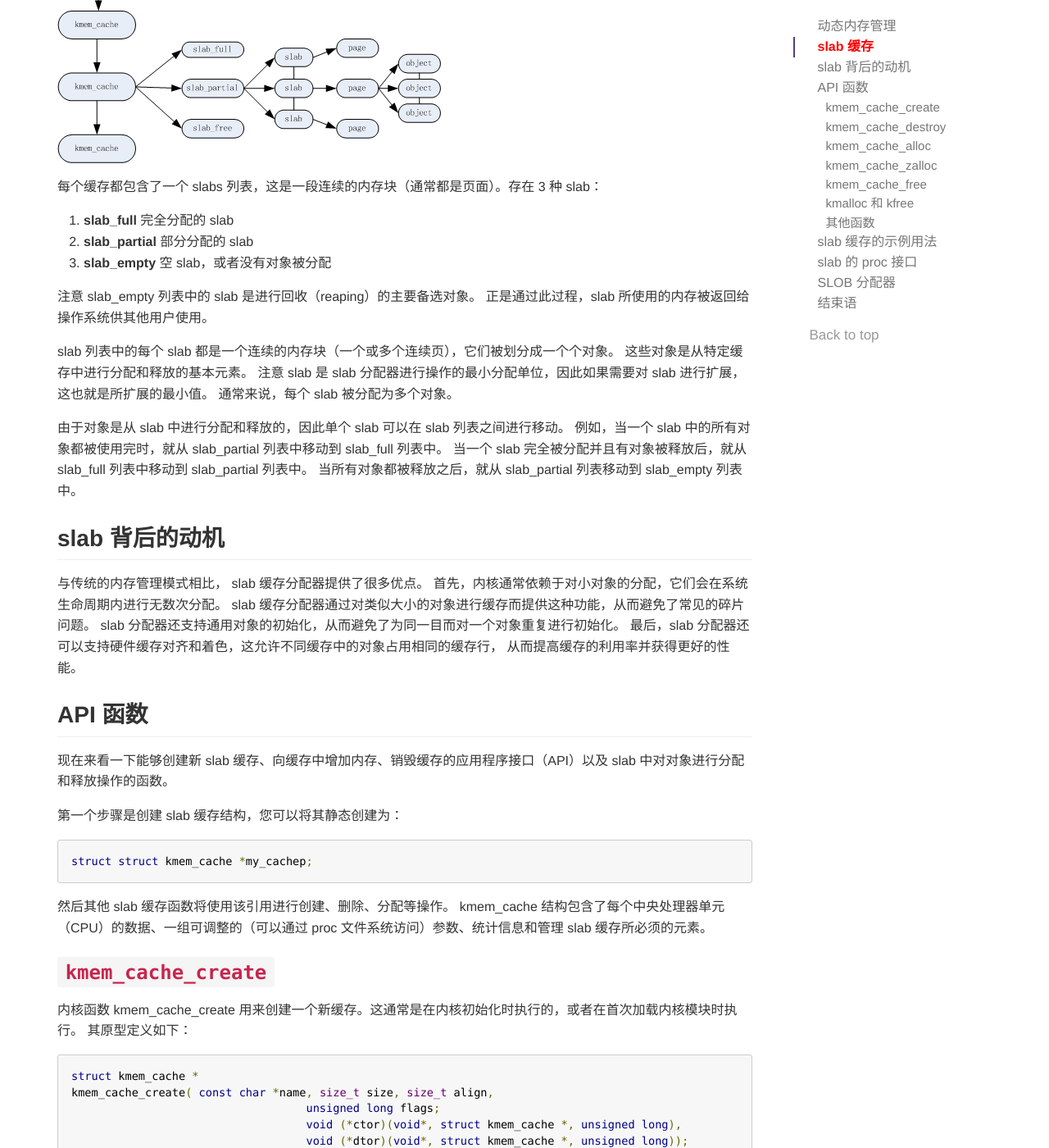
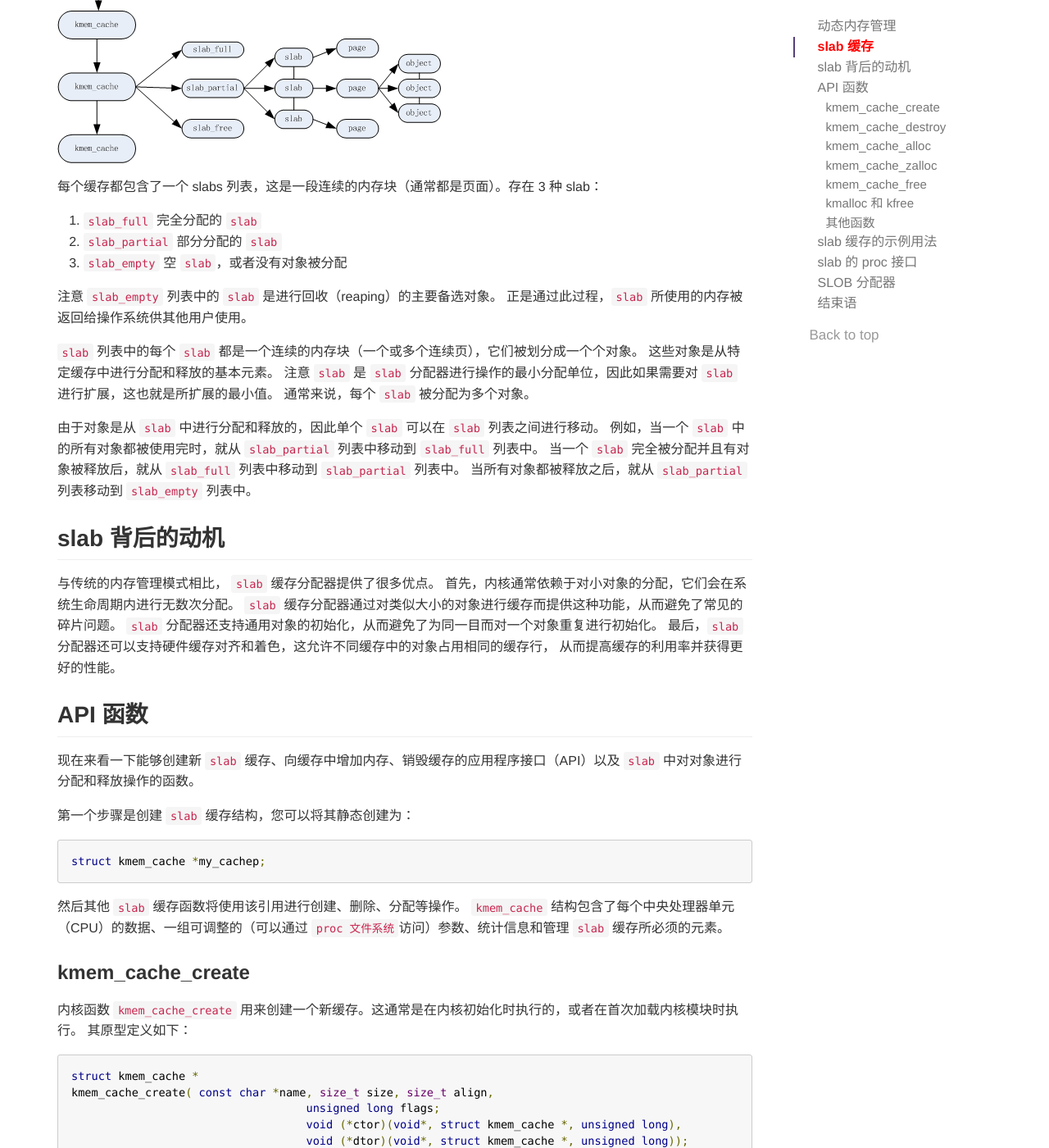
Before and after one commit to ruleless/ruleless.github.io, a Jekyll site: the page built from _posts/2016-05-07-mem-ibm-slab.md, in a window 1280 px wide and 1400 px high, scrolled down 1387 px. Shown: the whole window at 82% size. Built offline with Jekyll 4.4.1, drawn with Linux system fonts in a browser that asks for light colours; comment, search, counter and statistics services are not loaded; some of the changed text lies outside the part shown.

Commit message:
update article(slab mem)

````diff
--- a/_posts/2016-05-07-mem-ibm-slab.md
+++ b/_posts/2016-05-07-mem-ibm-slab.md
@@ -18,7 +18,7 @@
   2. 最大化用于一般应用的可用内存（最小化管理开销）
 
 内存管理实际上是一种关于权衡的零和游戏。
-您可以开发一种使用少量内存进行管理的算法，但是要花费更多时间来管理可用内存。
+您可以开发一种使用少量内存进行管理的算法，但是要花费更多时间来管理可用内存；
 也可以开发一个算法来有效地管理内存，但却要使用更多的内存。
 最终，特定应用程序的需求将促使对这种权衡作出选择。
 
@@ -36,7 +36,7 @@
 
 另外一种方法称为 **buddy memory allocation** ，是一种更快的内存分配技术。
 它将内存划分为 2 的幂次方个分区，并使用 **best-fit** 方法来分配内存请求。
-当用户释放内存时，就会检查 buddy 块，查看其相邻的内存块是否也已经被释放。
+当用户释放内存时，就会检查 `buddy` 块，查看其相邻的内存块是否也已经被释放。
 如果是的话，将合并内存块以最小化内存碎片。
 这个算法的时间效率更高，但是由于使用 **best-fit** 方法的缘故，会产生内存浪费。
 
@@ -44,64 +44,64 @@
 
 ## slab 缓存
 
-Linux 所使用的 slab 分配器的基础是 Jeff Bonwick 为 SunOS 操作系统首次引入的一种算法。
+`Linux` 所使用的 `slab` 分配器的基础是 Jeff Bonwick 为 `SunOS` 操作系统首次引入的一种算法。
 Jeff 的分配器是围绕对象缓存进行的。在内核中，会为有限的对象集（例如文件描述符和其他常见结构）分配大量内存。
 Jeff 发现对内核中普通对象进行初始化所需的时间超过了对其进行分配和释放所需的时间。
 因此他的结论是不应该将内存释放回一个全局的内存池，而是将内存保持为针对特定目而初始化的状态。
-例如，如果内存被分配给了一个互斥锁，那么只需在为互斥锁首次分配内存时执行一次互斥锁初始化函数（mutex_init）即可。
+例如，如果内存被分配给了一个互斥锁，那么只需在为互斥锁首次分配内存时执行一次互斥锁初始化函数（`mutex_init`）即可。
 后续的内存分配不需要执行这个初始化函数，因为从上次释放和调用析构之后，它已经处于所需的状态中了。
 
 Linux slab 分配器使用了这种思想和其他一些思想来构建一个在空间和时间上都具有高效性的内存分配器。
 
-下图给出了 slab 结构的高层组织结构。在最高层是 cache_chain，这是一个 slab 缓存的链接列表。
-这对于 best-fit 算法非常有用，可以用来查找最适合所需要的分配大小的缓存（遍历列表）。
-cache_chain 的每个元素都是一个 kmem_cache 结构的引用（称为一个 cache）。
+下图给出了 `slab` 结构的高层组织结构。在最高层是 `cache_chain`，这是一个 `slab` 缓存的链接列表。
+这对于 **best-fit** 算法非常有用，可以用来查找最适合所需要的分配大小的缓存（遍历列表）。
+`cache_chain` 的每个元素都是一个 `kmem_cache` 结构的引用（称为一个 cache）。
 它定义了一个要管理的给定大小的对象池。
 
 ![](/images/mem/ibm-slab-structure.png)
 
 每个缓存都包含了一个 slabs 列表，这是一段连续的内存块（通常都是页面）。存在 3 种 slab：
 
-  1. **slab_full** 完全分配的 slab
-  2. **slab_partial** 部分分配的 slab
-  3. **slab_empty** 空 slab，或者没有对象被分配
+  1. `slab_full` 完全分配的 `slab`
+  2. `slab_partial` 部分分配的 `slab`
+  3. `slab_empty` 空 `slab`，或者没有对象被分配
 
-注意 slab_empty 列表中的 slab 是进行回收（reaping）的主要备选对象。
-正是通过此过程，slab 所使用的内存被返回给操作系统供其他用户使用。
+注意 `slab_empty` 列表中的 `slab` 是进行回收（reaping）的主要备选对象。
+正是通过此过程，`slab` 所使用的内存被返回给操作系统供其他用户使用。
 
-slab 列表中的每个 slab 都是一个连续的内存块（一个或多个连续页），它们被划分成一个个对象。
+`slab` 列表中的每个 `slab` 都是一个连续的内存块（一个或多个连续页），它们被划分成一个个对象。
 这些对象是从特定缓存中进行分配和释放的基本元素。
-注意 slab 是 slab 分配器进行操作的最小分配单位，因此如果需要对 slab 进行扩展，这也就是所扩展的最小值。
-通常来说，每个 slab 被分配为多个对象。
+注意 `slab` 是 `slab` 分配器进行操作的最小分配单位，因此如果需要对 `slab` 进行扩展，这也就是所扩展的最小值。
+通常来说，每个 `slab` 被分配为多个对象。
 
-由于对象是从 slab 中进行分配和释放的，因此单个 slab 可以在 slab 列表之间进行移动。
-例如，当一个 slab 中的所有对象都被使用完时，就从 slab_partial 列表中移动到 slab_full 列表中。
-当一个 slab 完全被分配并且有对象被释放后，就从 slab_full 列表中移动到 slab_partial 列表中。
-当所有对象都被释放之后，就从 slab_partial 列表移动到 slab_empty 列表中。
+由于对象是从 `slab` 中进行分配和释放的，因此单个 `slab` 可以在 `slab` 列表之间进行移动。
+例如，当一个 `slab` 中的所有对象都被使用完时，就从 `slab_partial` 列表中移动到 `slab_full` 列表中。
+当一个 `slab` 完全被分配并且有对象被释放后，就从 `slab_full` 列表中移动到 `slab_partial` 列表中。
+当所有对象都被释放之后，就从 `slab_partial` 列表移动到 `slab_empty` 列表中。
 
 ## slab 背后的动机
 
-与传统的内存管理模式相比， slab 缓存分配器提供了很多优点。
+与传统的内存管理模式相比， `slab` 缓存分配器提供了很多优点。
 首先，内核通常依赖于对小对象的分配，它们会在系统生命周期内进行无数次分配。
-slab 缓存分配器通过对类似大小的对象进行缓存而提供这种功能，从而避免了常见的碎片问题。
-slab 分配器还支持通用对象的初始化，从而避免了为同一目而对一个对象重复进行初始化。
-最后，slab 分配器还可以支持硬件缓存对齐和着色，这允许不同缓存中的对象占用相同的缓存行，
+`slab` 缓存分配器通过对类似大小的对象进行缓存而提供这种功能，从而避免了常见的碎片问题。
+`slab` 分配器还支持通用对象的初始化，从而避免了为同一目而对一个对象重复进行初始化。
+最后，`slab` 分配器还可以支持硬件缓存对齐和着色，这允许不同缓存中的对象占用相同的缓存行，
 从而提高缓存的利用率并获得更好的性能。
 
 ## API 函数
 
-现在来看一下能够创建新 slab 缓存、向缓存中增加内存、销毁缓存的应用程序接口（API）以及 slab 中对对象进行分配和释放操作的函数。
+现在来看一下能够创建新 `slab` 缓存、向缓存中增加内存、销毁缓存的应用程序接口（API）以及 `slab` 中对对象进行分配和释放操作的函数。
 
-第一个步骤是创建 slab 缓存结构，您可以将其静态创建为：
+第一个步骤是创建 `slab` 缓存结构，您可以将其静态创建为：
 
-    struct struct kmem_cache *my_cachep;
+    struct kmem_cache *my_cachep;
 
-然后其他 slab 缓存函数将使用该引用进行创建、删除、分配等操作。
-kmem_cache 结构包含了每个中央处理器单元（CPU）的数据、一组可调整的（可以通过 proc 文件系统访问）参数、统计信息和管理 slab 缓存所必须的元素。
+然后其他 `slab` 缓存函数将使用该引用进行创建、删除、分配等操作。
+`kmem_cache` 结构包含了每个中央处理器单元（CPU）的数据、一组可调整的（可以通过 `proc 文件系统`访问）参数、统计信息和管理 `slab` 缓存所必须的元素。
 
-### `kmem_cache_create`
+### kmem_cache_create
 
-内核函数 kmem_cache_create 用来创建一个新缓存。这通常是在内核初始化时执行的，或者在首次加载内核模块时执行。
+内核函数 `kmem_cache_create` 用来创建一个新缓存。这通常是在内核初始化时执行的，或者在首次加载内核模块时执行。
 其原型定义如下：
 
 ``` c++
@@ -112,76 +112,78 @@
 				   void (*dtor)(void*, struct kmem_cache *, unsigned long));
 ```
 
-name 参数定义了缓存名称，proc 文件系统（在 /proc/slabinfo 中）使用它标识这个缓存。
-size 参数指定了为这个缓存创建的对象的大小， align 参数定义了每个对象必需的对齐。
-flags 参数指定了为缓存启用的选项。
+  - `name` 参数定义了缓存名称，`proc 文件系统`（在 `/proc/slabinfo` 中）使用它标识这个缓存。
+  - `size` 参数指定了为这个缓存创建的对象的大小
+  - `align` 参数定义了每个对象必需的对齐。
+  - `flags` 参数指定了为缓存启用的选项。
 
-`kmem_cache_create` 的部分选项（在 flags 参数中指定）：
+`kmem_cache_create` 的部分选项（在 `flags` 参数中指定）：
 
-  * `SLAB_RED_ZONE` 在对象头、尾插入标志，用来支持对缓冲区溢出的检查。
-  * `SLAB_POISON` 使用一种己知模式填充 slab，允许对缓存中的对象进行监视（对象属对象所有，不过可以在外部进行修改）。
-  * `SLAB_HWCACHE_ALIGN` 指定缓存对象必须与硬件缓存行对齐。
+  - `SLAB_RED_ZONE` 在对象头、尾插入标志，用来支持对缓冲区溢出的检查。
+  - `SLAB_POISON` 使用一种己知模式填充 `slab`，允许对缓存中的对象进行监视（对象属对象所有，不过可以在外部进行修改）。
+  - `SLAB_HWCACHE_ALIGN` 指定缓存对象必须与硬件缓存行对齐。
 
-ctor 和 dtor 参数定义了一个可选的对象构造器和析构器。构造器和析构器是用户提供的回调函数。
+`ctor` 和 `dtor` 参数定义了一个可选的对象构造器和析构器。构造器和析构器是用户提供的回调函数。
 当从缓存中分配新对象时，可以通过构造器进行初始化。
 
 在创建缓存之后， `kmem_cache_create` 函数会返回对它的引用。注意这个函数并没有向缓存分配任何内存。
 相反，在试图从缓存（最初为空）分配对象时，`refill` 操作将内存分配给它。
 当所有对象都被使用掉时，也可以通过相同的操作向缓存添加内存。
 
-### `kmem_cache_destroy`
+### kmem_cache_destroy
 
 内核函数 `kmem_cache_destroy` 用来销毁缓存。这个调用是由内核模块在被卸载时执行的。
 在调用这个函数时，缓存必须为空。
 
     void kmem_cache_destroy( struct kmem_cache *cachep );
 
-### `kmem_cache_alloc`
+### kmem_cache_alloc
 
-要从一个命名的缓存中分配一个对象，可以使用 `kmem_cache_alloc` 函数。调用者提供了从中分配对象的缓存以及一组标志。
+要从一个命名的缓存中分配一个对象，可以使用 `kmem_cache_alloc` 函数。
+调用者提供了从中分配对象的缓存以及一组标志。
 
-    void kmem_cache_alloc( struct kmem_cache *cachep, gfp_t flags );
+    void* kmem_cache_alloc( struct kmem_cache *cachep, gfp_t flags );
 
 这个函数从缓存中返回一个对象。注意如果缓存目前为空，那么这个函数就会调用 `cache_alloc_refill` 向缓存中增加内存。
 `kmem_cache_alloc` 的 `flags` 选项与 `kmalloc` 的 `flags` 选项相同。
 
-  * `GFP_USER` 为用户分配内存（这个调用可能会睡眠）。
-  * `GFP_KERNEL` 从内核 RAM 中分配内存（这个调用可能会睡眠）。
-  * `GFP_ATOMIC` 使该调用强制处于非睡眠状态（对中断处理程序非常有用）。
-  * `GFP_HIGHUSER` 从高端内存中分配内存。
+  - `GFP_USER` 为用户分配内存（这个调用可能会睡眠）。
+  - `GFP_KERNEL` 从内核 RAM 中分配内存（这个调用可能会睡眠）。
+  - `GFP_ATOMIC` 使该调用强制处于非睡眠状态（对中断处理程序非常有用）。
+  - `GFP_HIGHUSER` 从高端内存中分配内存。
 
-### `kmem_cache_zalloc`
+### kmem_cache_zalloc
 
 内核函数 `kmem_cache_zalloc` 与 `kmem_cache_alloc` 类似，
 只不过它对对象执行 `memset` 操作，用来在将对象返回调用者之前对其进行清除操作。
 
-### `kmem_cache_free`
+### kmem_cache_free
 
-要将一个对象释放回 slab，可以使用 `kmem_cache_free`。调用者提供了缓存引用和要释放的对象。
+要将一个对象释放回 `slab`，可以使用 `kmem_cache_free`。调用者提供了缓存引用和要释放的对象。
 
     void kmem_cache_free( struct kmem_cache *cachep, void *objp );
 
-### `kmalloc` 和 `kfree`
+### kmalloc 和 kfree
 
 内核中最常用的内存管理函数是 `kmalloc` 和 `kfree` 函数。这两个函数的原型如下：
 
-    void *kmalloc( size_t size, int flags );
+    void* kmalloc( size_t size, int flags );
 	void kfree( const void *objp );
 
-注意在 `kmalloc`' 中，惟一两个参数是要分配的对象的大小和一组标志。
-但是 `kmalloc` 和 `kfree` 使用了类似于前面定义的函数的 slab 缓存。
-`kmalloc` 没有为要从中分配对象的某个 slab 缓存命名，而是循环遍历可用缓存来查找可以满足大小限制的缓存。
-找到之后，就（使用 `__kmem_cache_alloc`）分配一个对象。
+注意在 `kmalloc` 中，两个参数是要分配的对象的大小和一组标志。
+但是 `kmalloc` 和 `kfree` 使用了类似于前面定义的函数的 `slab` 缓存。
+`kmalloc` 没有为要从中分配对象的某个 `slab` 缓存命名，而是循环遍历可用缓存来查找可以满足大小限制的缓存。
+找到之后，就（使用 `kmem_cache_alloc`）分配一个对象。
 要使用 `kfree` 释放对象，从中分配对象的缓存可以通过调用 `virt_to_cache` 确定。
-这个函数会返回一个缓存引用，然后在 `__cache_free` 调用中使用该引用释放对象。
+这个函数会返回一个缓存引用，然后在 `kmem_cache_free` 调用中使用该引用释放对象。
 
 ### 其他函数
 
-slab 缓存 API 还提供了其他一些非常有用的函数。
+`slab 缓存 API` 还提供了其他一些非常有用的函数。
 `kmem_cache_size` 函数会返回这个缓存所管理的对象的大小。
 您也可以通过调用 `kmem_cache_name` 来检索给定缓存的名称（在创建缓存时定义）。
-缓存可以通过释放其中的空闲 slab 进行收缩。这可以通过调用 `kmem_cache_shrink` 实现。
-注意这个操作（称为回收）是由内核定期自动执行的（通过 kswapd）。
+缓存可以通过释放其中的空闲 `slab` 进行收缩。这可以通过调用 `kmem_cache_shrink` 实现。
+注意这个操作（称为回收）是由内核定期自动执行的（通过 `kswapd`）。
 
     unsigned int kmem_cache_size( struct kmem_cache *cachep );
 	const char *kmem_cache_name( struct kmem_cache *cachep );
@@ -189,7 +191,7 @@
 
 ## slab 缓存的示例用法
 
-下面的代码片断展示了创建新 slab 缓存、从缓存中分配和释放对象然后销毁缓存的过程。
+下面的代码片断展示了创建新 `slab 缓存`、从缓存中分配和释放对象然后销毁缓存的过程。
 首先，必须要定义一个 `kmem_cache` 对象，然后对其进行初始化。
 这个特定的缓存包含 32 字节的对象，并且是硬件缓存对齐的（由标志参数 `SLAB_HWCACHE_ALIGN` 定义）。
 
@@ -210,7 +212,7 @@
 }
 ```
 
-使用所分配的 slab 缓存，您现在可以从中分配一个对象了。下面给出一个从缓存中分配和释放对象的例子。
+使用所分配的 `slab 缓存`，您现在可以从中分配一个对象了。下面给出一个从缓存中分配和释放对象的例子。
 它还展示了两个其他函数的用法。
 
 ``` c++
@@ -231,7 +233,7 @@
 }
 ```
 
-销毁 slab 缓存
+销毁 `slab 缓存`
 
 ``` c++
 static void remove_my_cache( void )
````
Also changed, not shown: other parts of _posts/2016-05-07-mem-ibm-slab.md (+14 -15 lines).
